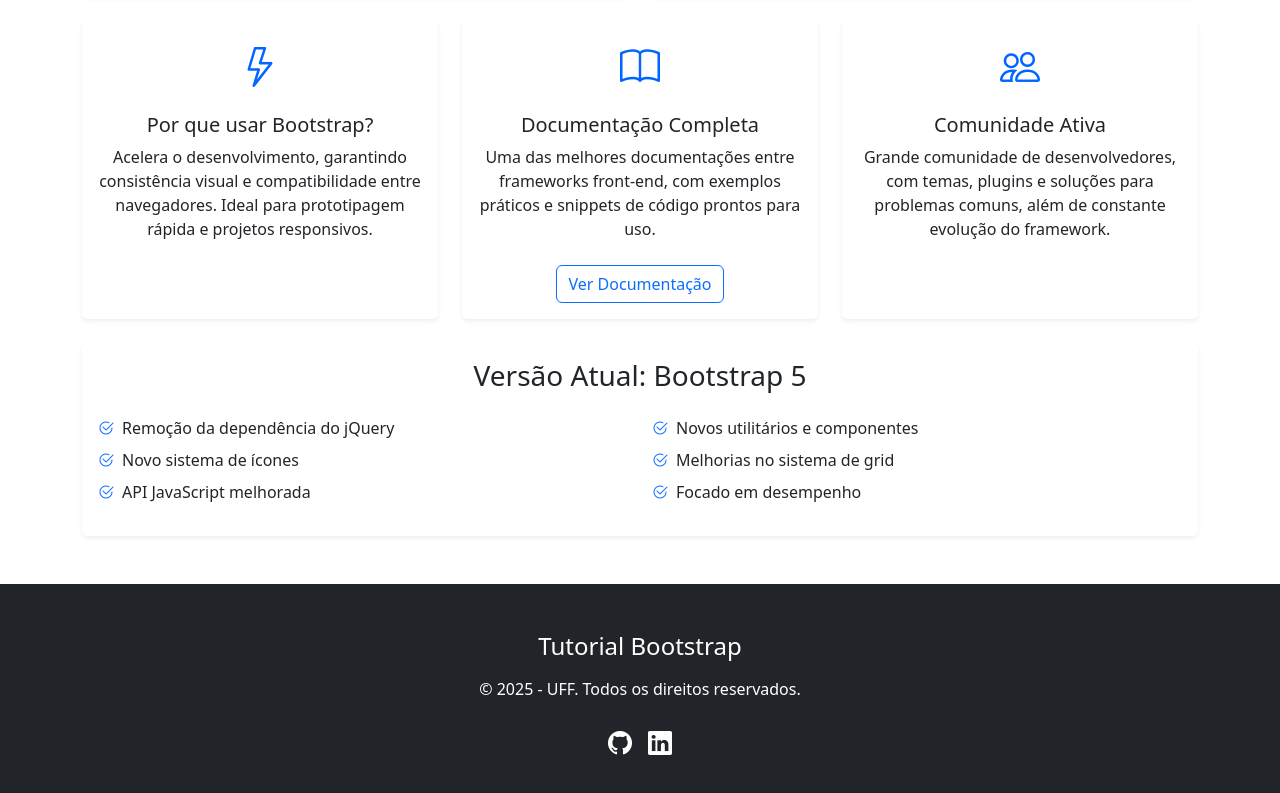
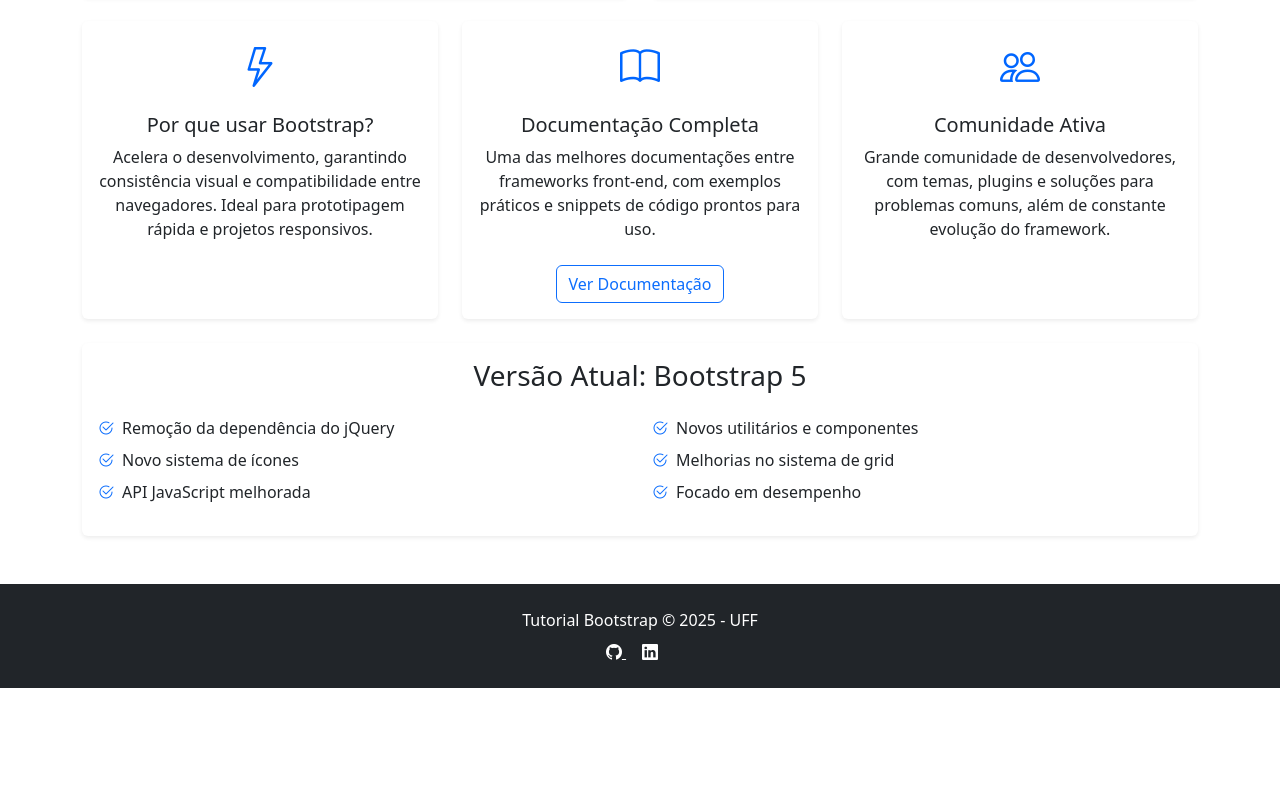
Before and after one commit to GabrielRochaDS/Bootstrap5-tutorial, a plain HTML site: page index.html in a window 1280 px wide. Shown: the part 801-1594 px from the top of the page. After the commit the page ends 1489 px from the top, so only its background shows below. Drawn offline with nearby package versions, Linux system fonts and the light colour scheme.

Commit message:
Modificando href

```diff
--- a/index.html
+++ b/index.html
@@ -145,16 +145,27 @@
       </div>
    </div>
 
-   <footer class="bg-dark text-white py-5">
+   <footer class="bg-dark text-white py-4">
       <div class="container text-center">
-         <h4 class="mb-3">Tutorial Bootstrap</h4>
-         <p class="mb-4">© 2025 - UFF. Todos os direitos reservados.</p>
-         <div class="d-flex justify-content-center gap-3">
-            <a href="https://github.com/GabrielRochaDS" class="text-white fs-4"><i class="bi bi-github"></i></a>
-            <a href="https://www.linkedin.com/in/gabrielrochads/" class="text-white fs-4"><i class="bi bi-linkedin"></i></a>
-         </div>
+          <p class="mb-0">Tutorial Bootstrap &copy; 2025 - UFF</p>
+          <p class="mb-0 mt-2">
+              <a href="https://github.com/GabrielRochaDS/Bootstrap5-tutorial"
+                 class="text-white me-3"
+                 aria-label="GitHub"
+                 target="_blank"
+                 rel="noopener noreferrer">
+                  <i class="bi bi-github"></i>
+              </a>
+              <a href="https://www.linkedin.com"
+                 class="text-white me-3"
+                 aria-label="LinkedIn"
+                 target="_blank"
+                 rel="noopener noreferrer">
+                  <i class="bi bi-linkedin"></i>
+              </a>
+          </p>
       </div>
-   </footer>
+  </footer>
 
    <script src="https://cdn.jsdelivr.net/npm/bootstrap@5.3.0/dist/js/bootstrap.bundle.min.js"></script>
 </body>
```
Also changed, not shown: componentes.html (+15 -5 lines), contato.html (+16 -4 lines), exemplos.html (+19 -7 lines).
